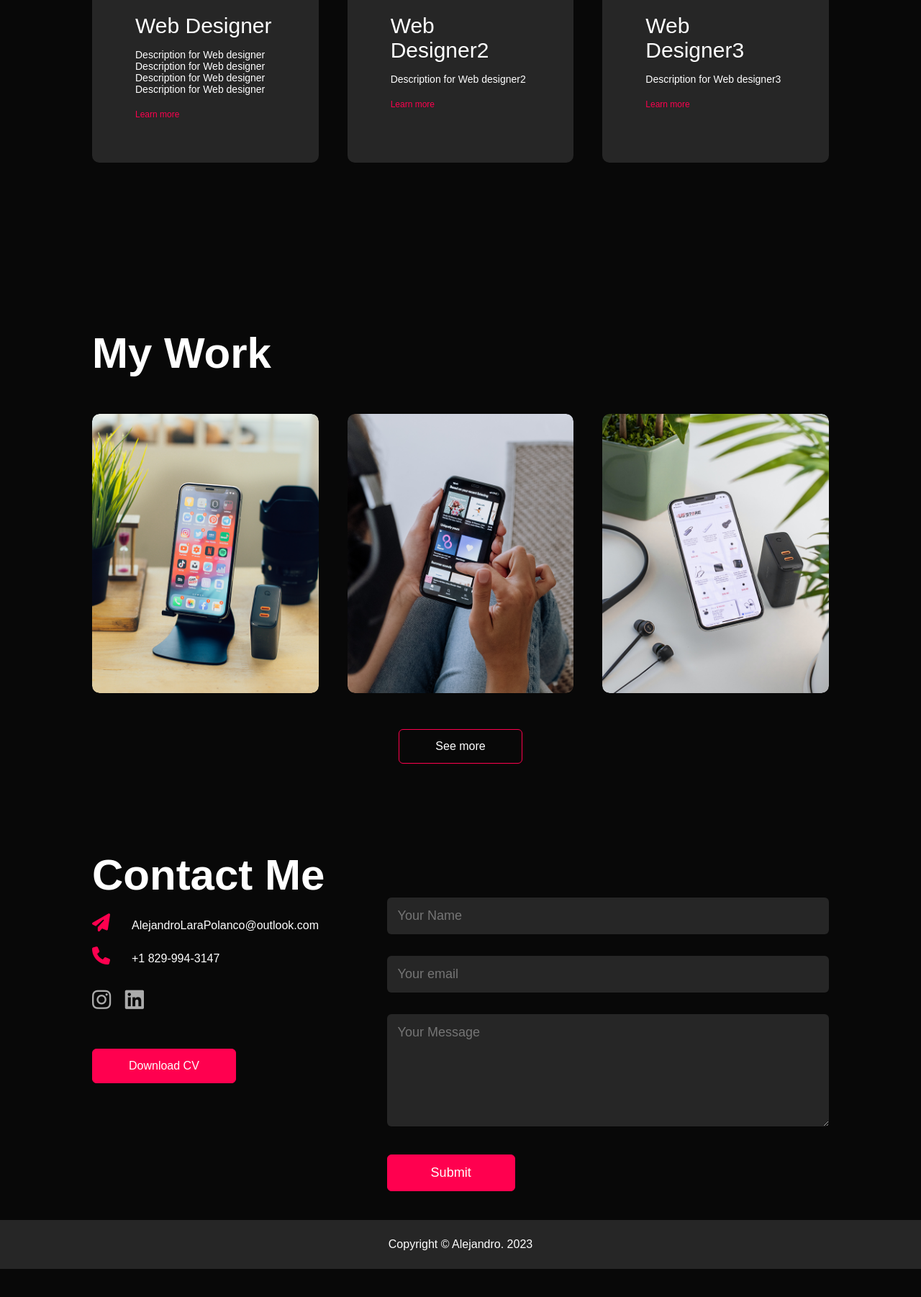
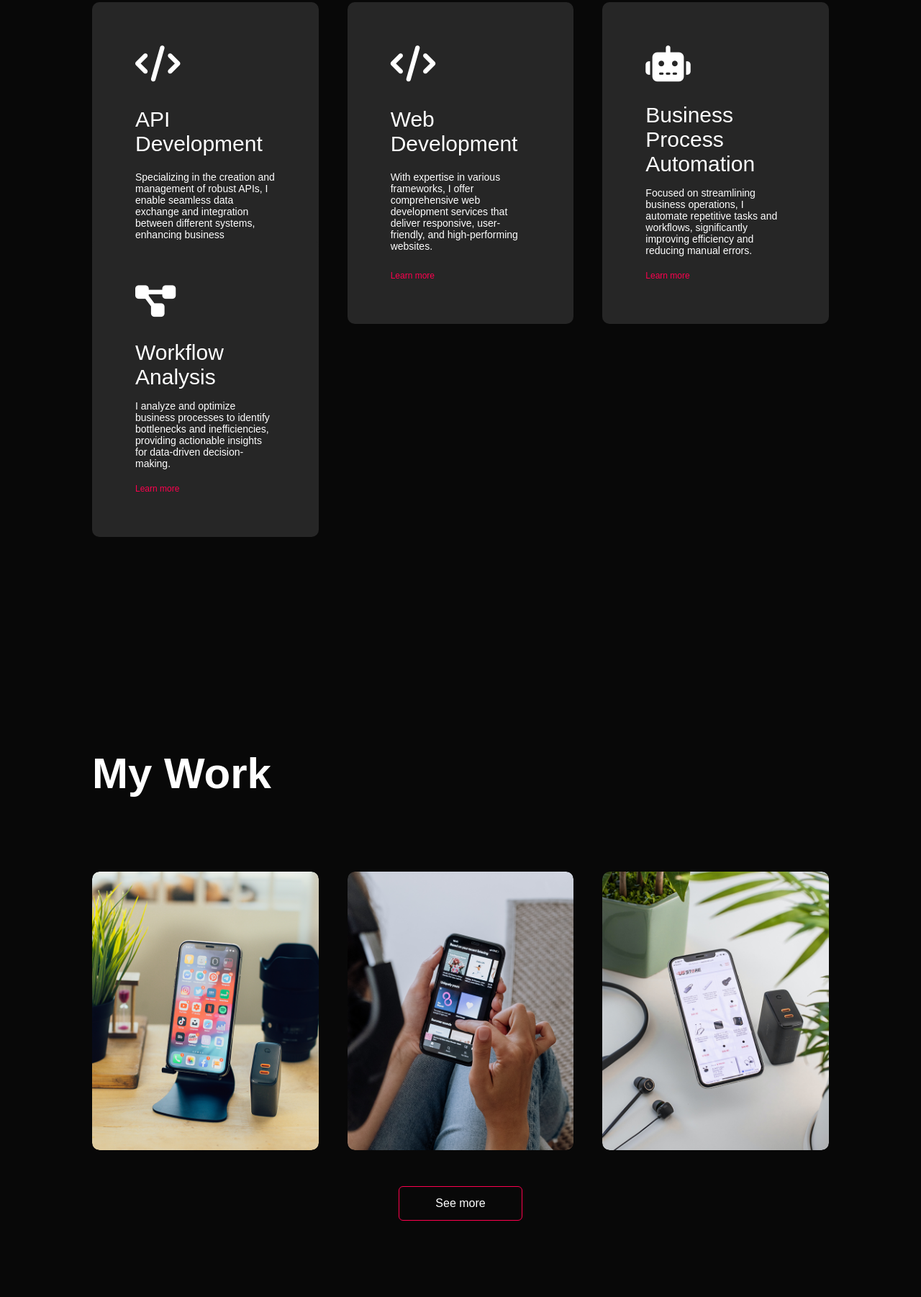
Before and after one commit to LaraPolancoAlejandro/PortfolioProject, a plain HTML site: page index.html in a window 1280 px wide. Shown: the part 1894-3696 px from the top of the page at 72% size. Before the commit the page ends 3657 px from the top, so only its background shows below. Drawn offline with Linux system fonts and the light colour scheme.

Commit message:
Fixed My services, my work section and contact section

```diff
--- a/css/master.css
+++ b/css/master.css
@@ -22,9 +22,6 @@ body{
 .Home-text{
     padding: 20% 10%;
     font-size: 30px;
-}
-#sidemenu{
-     /* background-color: #080808;  */
 }
 .containerNav {
     padding: 10px 10%;
@@ -158,7 +155,15 @@ nav ul li a:hover::after{
     display: grid;
     grid-template-columns: repeat(auto-fit, minmax(250px,1fr));
     grid-gap: 40px;
-    margin-top: 80px;
+    margin-top: 10%;
+}
+#Services.sub-title{
+    margin-top: -15%;
+    width: 100%;
+}
+#Services.container{
+    padding: 10px 10%;
+
 }
 .Services-list div{
     background: #262626;
@@ -167,6 +172,10 @@ nav ul li a:hover::after{
     font-weight: 300;
     border-radius: 10px;
     transition: background 0.5s, transform 0.5s;
+    display: flex;  /* Added */
+    flex-direction: column;  /* Added */
+    justify-content: space-between;  /* Added */
+    margin-top: -50%;
 }
 .Services-list div i{
     font-size: 50px;
@@ -189,18 +198,19 @@ nav ul li a:hover::after{
     display: inline-block;
 }
 .Services-list div:hover{
-    background-color: #ff004f;
+    background: linear-gradient(to bottom, #ff004f, #262626);  /* Updated */
     transform: translateY(-10px);
 }
 /*Portfolio*/
 #Portfolio{
+    margin-top: 5%;
     padding: 50px 0;
 }
 .Work-list{
     display: grid;
     grid-template-columns: repeat(auto-fit, minmax(250px,1fr));
     grid-gap: 40px;
-    margin-top: 50px;
+    margin-top: 10%;
 }
 .work{
     border-radius: 10px;
@@ -266,19 +276,42 @@ transform: scale(1.1);
     transition: background 0.5s;
 }
 .btn:hover{
-    margin-top: 5%;
     background: #ff004f;
 }
 /*Contact*/
+#Contact{
+    margin-top: 10%;
+}
 .contact-left{
+    margin-top: 10%;
     flex-basis: 35%;
+
 }
 .contact-right{
-    margin-top: 5%;
+    margin-top: 10%;
     flex-basis: 60%;
 }
-.contact-left p{
-    margin-top: 5%;
+.sub-title2{
+    font-size: 60px;
+    font-weight: 600;
+    color: white;
+    width: 100%;
+}
+.containerC{
+    padding: 10px 10%;
+    display: flex;
+    flex-direction: column; /* Cambiado a columna */
+    align-items: flex-start;
+}
+.contact-left p.Email {
+    margin-top: 30px; /* Ajusta este valor según sea necesario */
+    margin-bottom: 15px; /* Ajusta este valor según sea necesario */
+    /* Otros estilos */
+}
+.contact-left p.Phone {
+    margin-top: 50px; /* Ajusta este valor según sea necesario */
+    margin-bottom: 15px; /* Ajusta este valor según sea necesario */
+    /* Otros estilos */
 }
 .contact-left p i{
     color: #ff004f;
@@ -286,7 +319,7 @@ transform: scale(1.1);
     font-size: 25px;
 }
 .social-icons{
-    margin-top: 30px;
+    margin-top: 10%;
 }
 .social-icons a{
     text-decoration: none;
@@ -303,6 +336,10 @@ transform: scale(1.1);
 .btn.btn2{
     display: inline-block;
     background: #ff004f;
+}
+#DcvBtn.btn.btn2{
+    margin-top: 30%;
+    height: 51px;
 }
 .contact-right form{
     width: 100%;
@@ -381,9 +418,6 @@ nav .fas{
         left: 25px;
         cursor: pointer;
     }
-    .sub-title{
-        font-size: 40px;
-    }
     .about-col-1, .about-col-2{
         flex-basis: 100%;
     }
--- a/index.html
+++ b/index.html
@@ -50,9 +50,13 @@
                     </div>
                     <div class="tab-contents active-tab"id="Skills">
                         <ul>
-                            <li><Span>UI/UX</Span><br>Designing Web/App interfaces</li>
-                            <li><Span>Web Development</Span><br>Web app Development</li>
-                            <li><Span>App Development</Span><br>Building Android/iOS apps</li>
+                            <li><span>APIs</span><br>Essential for backend development and connecting frontend and backend</li>
+                            <li><span>.NET Core</span><br>Crucial for developing web applications, APIs, and microservices</li>
+                            <li><span>SQL/MySQL</span><br>Fundamental for database interactions and management</li>
+                            <li><span>Git/GitHub</span><br>Industry standard for version control in collaborative development</li>
+                            <li><span>ASP.NET MVC</span><br>Important for building dynamic, scalable web applications and services</li>
+
+
                         </ul>
                     </div>
                     <div class="tab-contents" id="Experience">
@@ -65,7 +69,7 @@
                         <ul>
                             <li><Span>2021-2024</Span><br>Bachelor's degree, Systems Engineering</li>
                             <li><Span>2023</Span><br>Career Essentials in Software Development by Microsoft</li>
-                            <li><Span>2023</Span><br>Career Essentials in Software Development by Microsoft and LinkedIn</li>
+                            <li><Span>2023</Span><br>Career Essentials in Software Development by Microsoft</li>
                         </ul>
                     </div>
                 </div>
@@ -74,25 +78,31 @@
     </div>
 <!-- Services -->
 <div id="Services">
-    <div class="container">
-        <h1 class="sub-title">My Services</h1>
+    <div id="Services"class="container">
+        <h1 id="Services" class="sub-title">My Services</h1>
         <div class="Services-list">
             <div>
                 <i class="fa-solid fa-code"></i>
-                <h2>Web Designer</h2>
-                <p>Description for Web designer Description for Web designer Description for Web designer Description for Web designer</p>
+                <h2>API Development</h2>
+                <p>Specializing in the creation and management of robust APIs, I enable seamless data exchange and integration between different systems, enhancing business operations.</p>
                 <a href="#">Learn more</a>
             </div>
             <div>
                 <i class="fa-solid fa-code"></i>
-                <h2>Web Designer2</h2>
-                <p>Description for Web designer2</p>
+                <h2>Web Development</h2>
+                <p>With expertise in various frameworks, I offer comprehensive web development services that deliver responsive, user-friendly, and high-performing websites.</p>
                 <a href="#">Learn more</a>
             </div>
             <div>
-                <i class="fa-solid fa-code"></i>
-                <h2>Web Designer3</h2>
-                <p>Description for Web designer3</p>
+                <i class="fa-solid fa-robot"></i>
+                <h2>Business Process Automation</h2>
+                <p>Focused on streamlining business operations, I automate repetitive tasks and workflows, significantly improving efficiency and reducing manual errors.</p>
+                <a href="#">Learn more</a>
+            </div>
+            <div>
+                <i class="fa-solid fa-project-diagram"></i>
+                <h2>Workflow Analysis</h2>
+                <p>I analyze and optimize business processes to identify bottlenecks and inefficiencies, providing actionable insights for data-driven decision-making.</p>
                 <a href="#">Learn more</a>
             </div>
         </div>
@@ -133,17 +143,17 @@
 </div>
 <!-- Contact -->
 <div id="Contact">
-    <div class="container">
+    <div class="containerC">
         <div class="row">
+            <h1 class="sub-title2">Contact Me</h1>
             <div class="contact-left">
-                <h1 class="sub-title">Contact Me</h1>
-                <p class="Email"><i><i class="fa-solid fa-paper-plane"></i></i>AlejandroLaraPolanco@outlook.com</p>
-                <p><i><i class="fa-solid fa-phone"></i></i>+1 829-994-3147</p>
+                <p class="Email"><i><i class="fa-solid fa-paper-plane"></i></i>AlejandroLaraPolanco0408@outlook.com</p>
+                <p class="Phone"><i><i class="fa-solid fa-phone"></i></i>+1 829-994-3147</p>
                 <div class="social-icons">
                     <a href="https://www.instagram.com/alejandrolara.p" target="_blank" rel="noopener noreferrer"><i class="fa-brands fa-instagram"></i></a>
                     <a href="https://www.linkedin.com/in/alejandro-lara-polanco-16306a28b/" target="_blank" rel="noopener noreferrer"><i class="fa-brands fa-linkedin"></i></a>
                 </div>
-                <a href="content/CV.pdf" download class="btn btn2">Download CV</a>
+                <a id="DcvBtn"href="content/CV.pdf" download class="btn btn2">Download CV</a>
             </div>
             <div class="contact-right">
                 <form name="submit-to-google-sheet">
--- a/js/main.js
+++ b/js/main.js
@@ -35,7 +35,7 @@
       e.preventDefault()
       fetch(scriptURL, { method: 'POST', body: new FormData(form)})
         .then(response => {
-            msg.innerHTML = "Message Test!"
+            msg.innerHTML = "Message send!"
             setTimeout(function(){
                 msg.innerHTML=""
             },5000)
```
